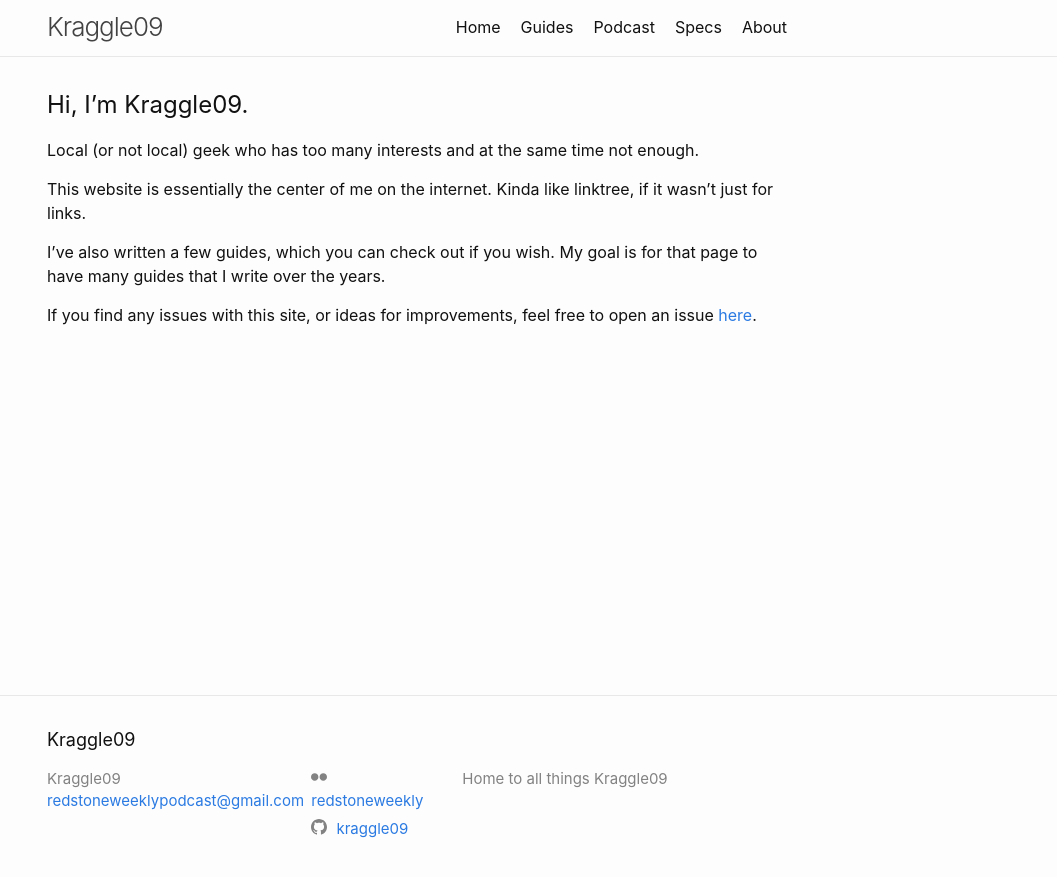
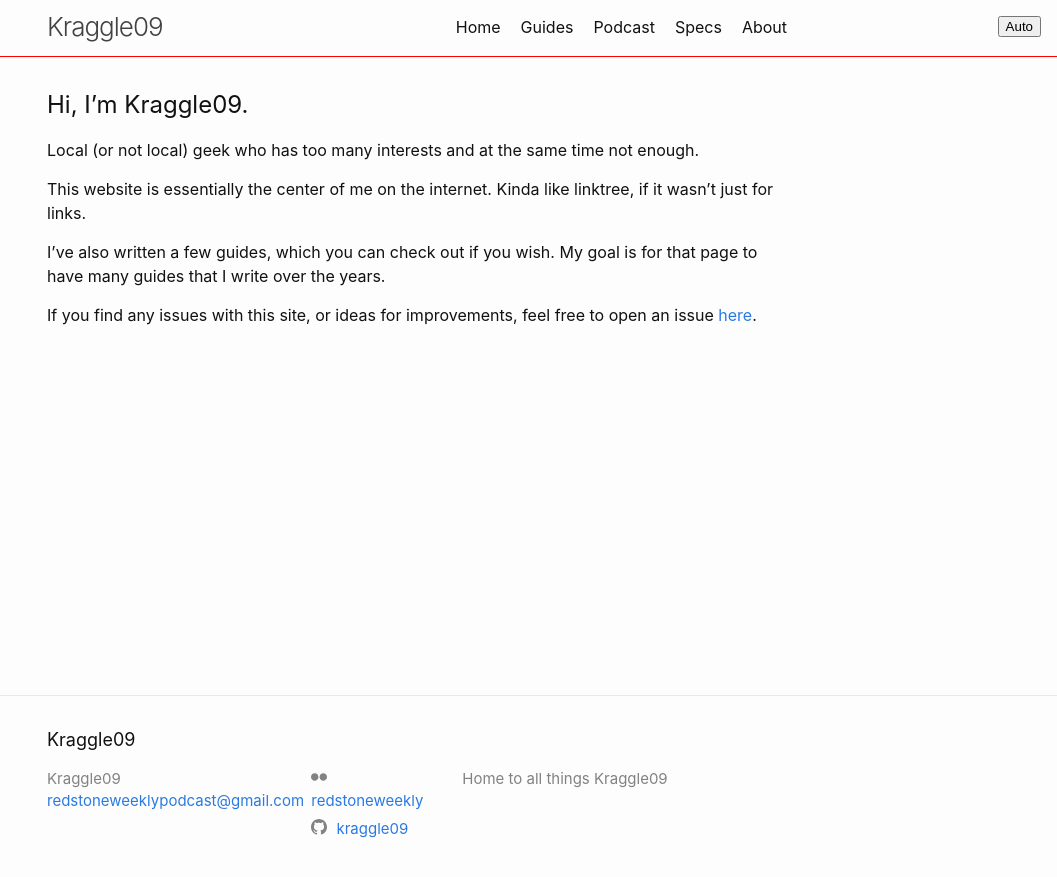
Before and after one commit to Kraggle09/kraggle09.github.io, a Jekyll site: the page built from docs/index.markdown, in a window 1280 px wide. Shown: the top 877 px of the page, without its empty margins (223-1280 px from the left). Built offline with Jekyll 4.4.1, drawn with Linux system fonts in a browser that asks for light colours.

Commit message:
Initial implementation of darkmode button

```diff
--- a/docs/_layouts/default.html
+++ b/docs/_layouts/default.html
@@ -1,11 +1,54 @@
 <!DOCTYPE html>
-<html lang="{{ page.lang | default: site.lang | default: "en" }}">
+<html lang="{{ page.lang | default: site.lang | default: " en" }}">
 
 {%- include head.html -%}
+
+<script>
+  (function () {
+    const themes = ['auto', 'light', 'dark'];
+    const button = document.getElementById('theme-toggle');
+    const root = document.documentElement;
+
+    function setTheme(theme) {
+      if (theme === 'auto') {
+        root.removeAttribute('data-theme');
+      } else {
+        root.setAttribute('data-theme', theme);
+      }
+      localStorage.setItem('theme-button', theme);
+      button.textContent = theme.charAt(0).toUpperCase() + theme.slice(1);
+    }
+
+    function getNextTheme(current) {
+      const idx = themes.indexOf(current);
+      return themes[(idx + 1) % themes.length];
+    }
+
+    // On load, set theme from localStorage or default to auto
+    let currentTheme = localStorage.getItem('theme-button') || 'auto';
+    setTheme(currentTheme);
+
+    button.addEventListener('click', function () {
+      currentTheme = getNextTheme(currentTheme);
+      setTheme(currentTheme);
+    });
+
+    // Optional: Listen for system theme changes if in auto mode
+    window.matchMedia('(prefers-color-scheme: dark)').addEventListener('change', e => {
+      if (localStorage.getItem('theme-button') === 'auto') {
+        setTheme('auto');
+      }
+    });
+  })();
+</script>
 
 <body>
 
   {%- include header.html -%}
+
+  <button id="theme-toggle" aria-label="Toggle theme" style="position:fixed;top:1rem;right:1rem;z-index:1000;">
+    Auto
+  </button>
 
   <main class="page-content" aria-label="Content">
     <div class="wrapper">
--- a/docs/_sass/minima.scss
+++ b/docs/_sass/minima.scss
@@ -9,6 +9,8 @@ $small-font-size:  $base-font-size * 0.875 !default;
 $base-line-height: 1.5 !default;
 
 $spacing-unit:     30px !default;
+
+$theme-button: auto !default;
 
 $text-color:       #111 !default;
 $background-color: #fdfdfd !default;
--- a/docs/_sass/minima/_layout.scss
+++ b/docs/_sass/minima/_layout.scss
@@ -1,11 +1,19 @@
 /**
  * Site header
  */
-.site-header {
-  border-bottom: 1px solid $grey-color-light;
+ .site-header {
+  border-bottom: 1px solid #FF0000;
   min-height: $spacing-unit * 1.865;
 
   @media (prefers-color-scheme: dark) {
+    border-bottom: 1px solid $grey-color-darkmode-dark;
+  }
+
+  [data-theme="light"] & {
+    border-bottom: 1px solid $grey-color-light;
+  }
+
+  [data-theme="dark"] & {
     border-bottom: 1px solid $grey-color-darkmode-dark;
   }
 
```
Lines whose indentation alone changed are shown as unchanged.
